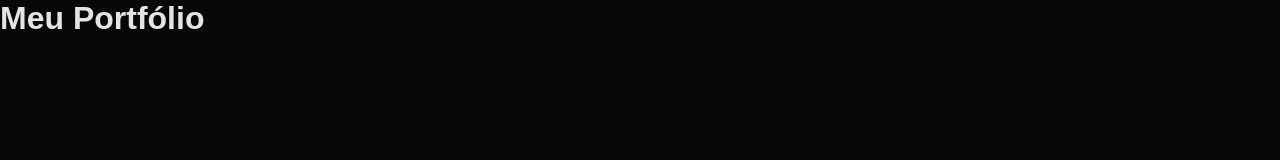
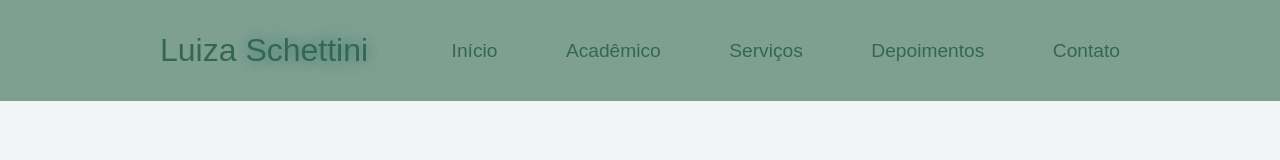
Before and after one commit to luschettini/Portifolio-01, a plain HTML site: page index.html in a window 1280 px wide. Drawn offline with Linux system fonts and the light colour scheme.

Commit message:
feat: creat interface

```diff
--- a/assets/styles.css
+++ b/assets/styles.css
@@ -10,9 +10,9 @@
 }
 
 :root{
-    --bg-color: #080808;
+    --bg-color: #edf3f2c3;
     --secondary-bg-color: #121212;
-    --text-color: #e4e4e4;
+    --text-color: #346656;
     --main-color:#34726f;
 
 }
@@ -24,3 +24,47 @@ body {
     background-color: var(--bg-color);
     color: var(--text-color);
 }
+
+.header{
+    position: fixed;
+    top: 0;
+    left: 0;
+    width: 100%;
+    padding: 2rem 10rem;
+    background-color: rgba(45, 99, 75, 0.584);
+    backdrop-filter: blur(10px);
+    display: flex;
+    justify-content: space-between;
+    align-items: center;
+    z-index: 1000;
+}
+
+.logo {
+font-size: 2rem;
+color: var(--text-color);
+cursor: pointer;
+transition: 0.3s ease;
+}
+
+.logo:hover {
+    transform: scale(1.03);
+}
+
+.logo span {
+    text-shadow: 0 0 15px var(--main-color);
+}
+.navbar a {
+    font-size: 1.2rem;
+    color:var(--text-color);
+    margin-left: 4rem;
+    font-weight: 500;
+    transition: 0.3s ease;
+    border-bottom: 3px solid transparent;
+    border-radius:3px;
+}
+
+.navbar a:hover,
+.navbar a.active {
+    color: var(--main-color);
+    border-bottom: 3px solid var(--main-color);
+}
--- a/index.html
+++ b/index.html
@@ -7,6 +7,16 @@
     <title>Meu Portfólio</title>
 </head>
 <body>
-    <h1>Meu Portfólio</h1>
+    <header class="header">
+        <a href="#home" class="logo">Luiza <span>Schettini</span></a>
+
+        <nav class="navbar">
+        <a href="home">Início</a>
+        <a href="education">Acadêmico</a>
+        <a href="services">Serviços</a>
+        <a href="testimonials">Depoimentos</a>
+        <a href="contact">Contato</a>
+    </nav>
+    </header>
 </body>
 </html>
```
